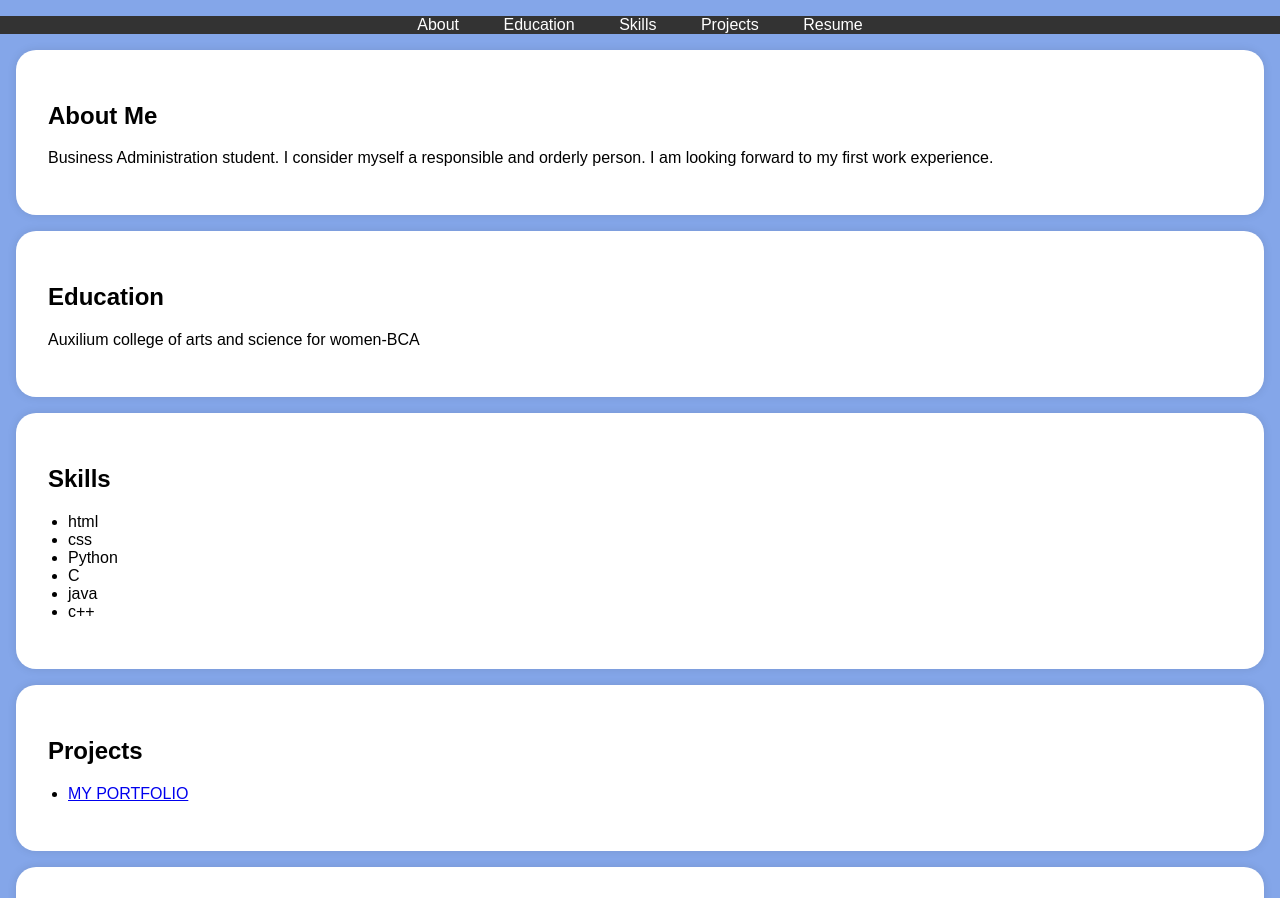
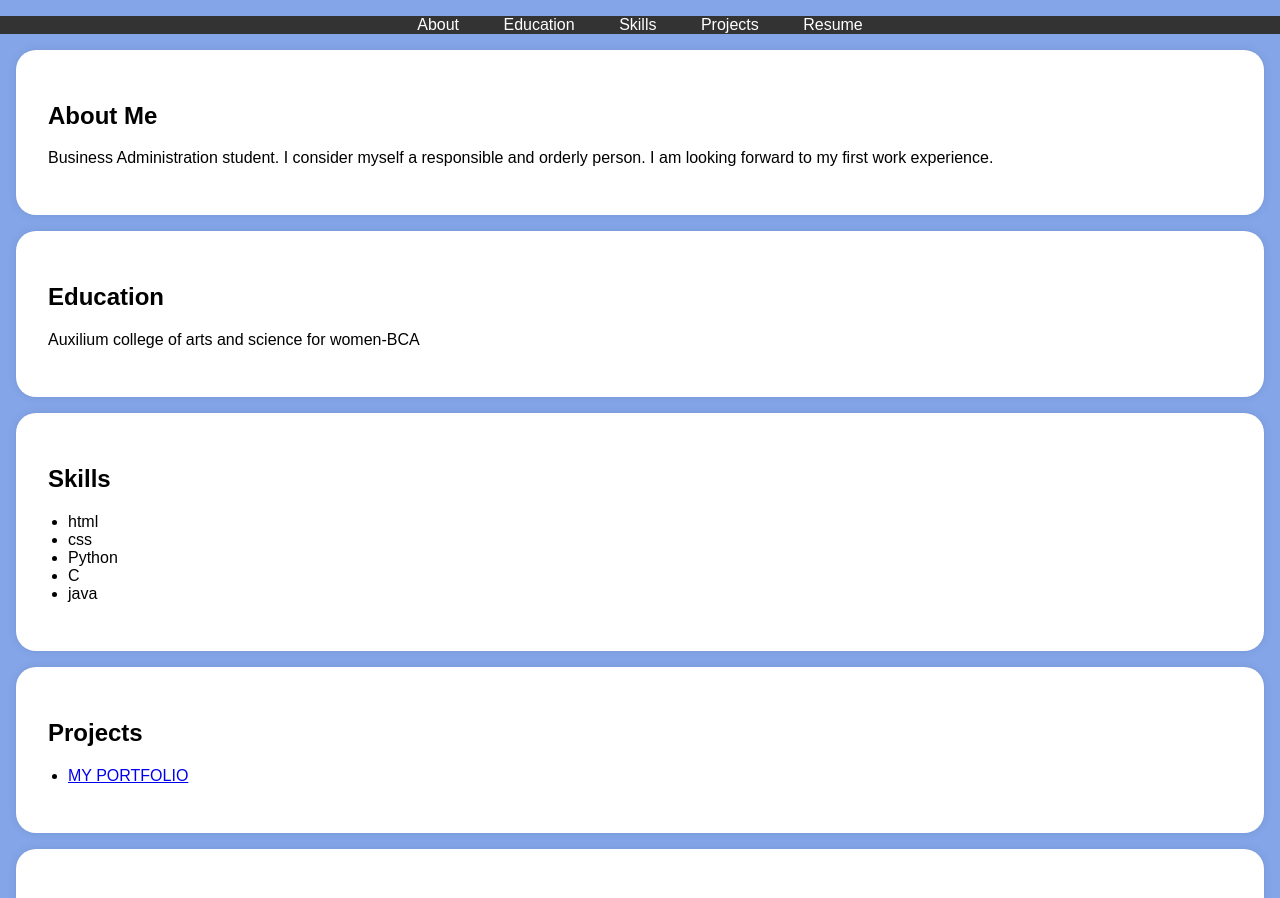
Before and after one commit to gopika-bot/Digital-portfolio.., a plain HTML site: page index.html in a window 1280 px wide. Shown: the part 197-1095 px from the top of the page. Drawn offline with Linux system fonts and the light colour scheme.

Commit message:
Update index.html

```diff
--- a/index.html
+++ b/index.html
@@ -140,7 +140,7 @@
                 <li>C</li>
 
                 <li>java</li>
-                <li>c++</li>
+
 
             </ul>
         </div>
```
